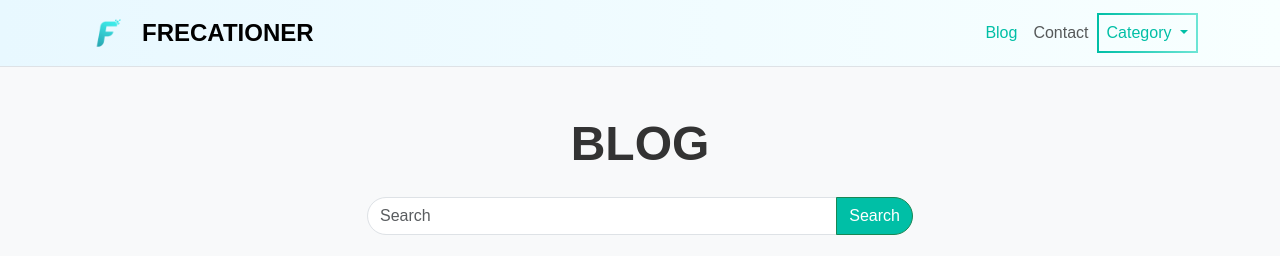
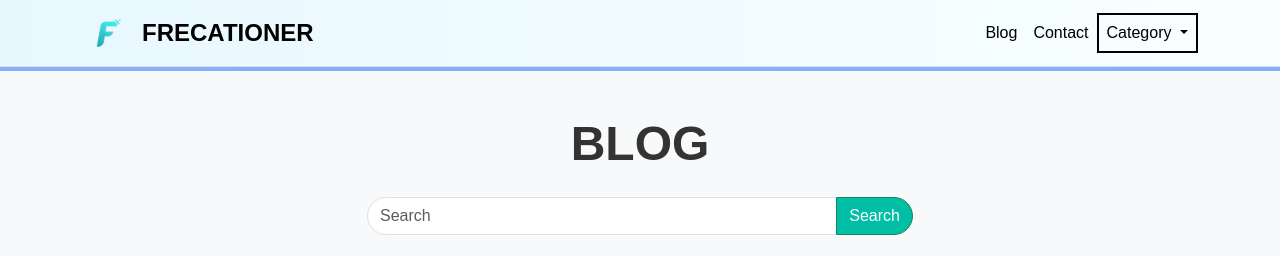
Before and after one commit to Frecationer/Blog, a plain HTML site: page index.html in a window 1280 px wide. Shown: the top 256 px of the page. Drawn offline with nearby package versions, Linux system fonts and the light colour scheme.

Commit message:
lanjut besok

```diff
--- a/index.html
+++ b/index.html
@@ -23,7 +23,7 @@
             <a class="nav-link active" href="#">Blog</a>
           </li>
           <li class="nav-item">
-            <a class="nav-link" href="#">Contact</a>
+            <a class="nav-link active" href="#">Contact</a>
           </li>
           <li class="nav-item dropdown">
             <a class="nav-link dropdown-toggle" href="#" id="navbarDropdown" role="button" data-bs-toggle="dropdown">
--- a/styles.css
+++ b/styles.css
@@ -8,7 +8,8 @@ body {
 /* Navbar */
 .navbar {
   background: linear-gradient(to right, #e8f8ff, #f8ffff);
-  border-bottom: 2px #d4e8f4;
+  border-bottom: 20px #000000;
+  box-shadow: 0 4px 0 rgba(21, 103, 255, 0.5);;
 }
 
 .navbar-brand {
@@ -25,7 +26,7 @@ body {
 }
 
 .nav-link.active {
-  color: #00bfa6 !important;
+  color: #000000 !important;
 }
 
 /* Page Title */
@@ -125,42 +126,9 @@ footer a:hover {
 /* Navbar Category Button with Gradient Border */
 .navbar .dropdown-toggle {
   border: 2px solid transparent;
-  border-image: linear-gradient(to right, #00bfa6, #6ce5d5) 1;
-  border-radius: 20px;
+  border-image: linear-gradient(to right, #000000, #000000) 1;
   padding: 6px 15px;
-  color: #00bfa6;
-  background-color: transparent;
-  font-weight: 500;
-  transition: all 0.3s ease;
-}
-
-.navbar .dropdown-toggle:hover {
-  background-color: #00bfa6;
-  color: #fff;
-}
-
-.dropdown-menu {
-  border-radius: 10px;
-  border: none;
-  box-shadow: 0 4px 6px rgba(0, 0, 0, 0.1);
-}
-
-.dropdown-item {
-  padding: 10px 20px;
-}
-
-.dropdown-item:hover {
-  background-color: #00bfa6;
-  color: #fff;
-}
-
-/* Navbar Category Button with Gradient Border */
-.navbar .dropdown-toggle {
-  border: 2px solid transparent;
-  border-image: linear-gradient(to right, #00bfa6, #6ce5d5) 1;
-  border-radius: 20px;
-  padding: 6px 15px;
-  color: #00bfa6;
+  color: #000000;
   background-color: transparent;
   font-weight: 500;
   transition: all 0.3s ease;
```
